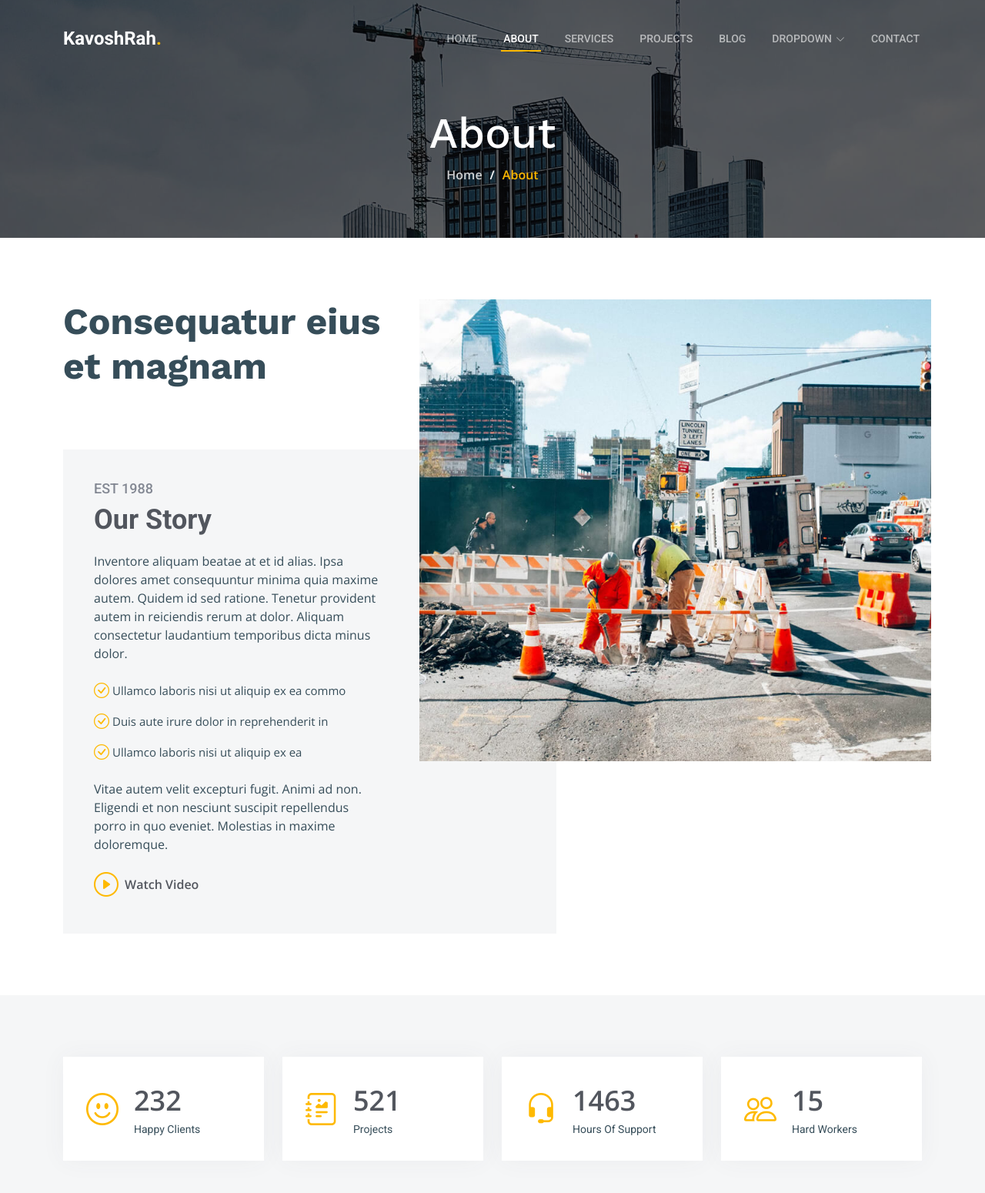
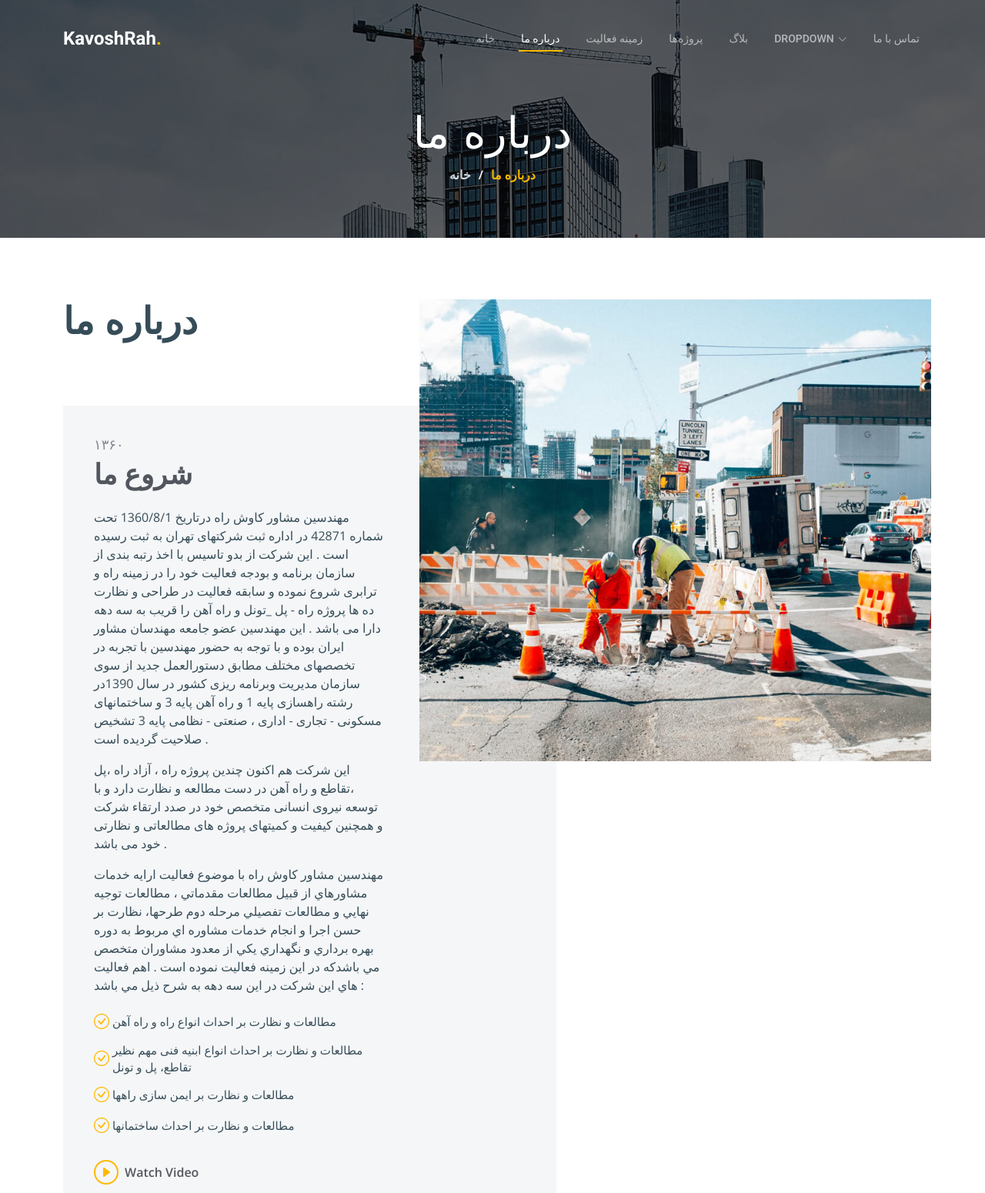
Before and after one commit to pouya-mhb/kavoshRah, a plain HTML site: page about.html in a window 1280 px wide. Shown: the top 1550 px of the page at 77% size. Drawn offline with nearby package versions, Linux system fonts and the light colour scheme.

Commit message:
header items and content

```diff
--- a/about.html
+++ b/about.html
@@ -1,5 +1,5 @@
 <!DOCTYPE html>
-<html lang="en">
+<html lang="en" dir="rtl">
 
 <head>
   <meta charset="utf-8">
@@ -39,7 +39,7 @@
   ======================================================== -->
 </head>
 
-<body>
+<body dir="">
 
   <!-- ======= Header ======= -->
   <header id="header" class="header d-flex align-items-center">
@@ -55,11 +55,11 @@
       <i class="mobile-nav-toggle mobile-nav-hide d-none bi bi-x"></i>
       <nav id="navbar" class="navbar">
         <ul>
-          <li><a href="index.html">Home</a></li>
-          <li><a href="about.html" class="active">About</a></li>
-          <li><a href="services.html">Services</a></li>
-          <li><a href="projects.html">Projects</a></li>
-          <li><a href="blog.html">Blog</a></li>
+          <li><a href="index.html">خانه</a></li>
+          <li><a href="about.html" class="active">درباره ما</a></li>
+          <li><a href="services.html">زمینه فعالیت</a></li>
+          <li><a href="projects.html">پروژه‌ها</a></li>
+          <li><a href="blog.html">بلاگ</a></li>
           <li class="dropdown"><a href="#"><span>Dropdown</span> <i
                 class="bi bi-chevron-down dropdown-indicator"></i></a>
             <ul>
@@ -79,7 +79,7 @@
               <li><a href="#">Dropdown 4</a></li>
             </ul>
           </li>
-          <li><a href="contact.html">Contact</a></li>
+          <li><a href="contact.html">تماس با ما</a></li>
         </ul>
       </nav><!-- .navbar -->
 
@@ -92,10 +92,10 @@
     <div class="breadcrumbs d-flex align-items-center" style="background-image: url('assets/img/breadcrumbs-bg.jpg');">
       <div class="container position-relative d-flex flex-column align-items-center" data-aos="fade">
 
-        <h2>About</h2>
+        <h2>درباره ما</h2>
         <ol>
-          <li><a href="index.html">Home</a></li>
-          <li>About</li>
+          <li><a href="index.html">خانه</a></li>
+          <li>درباره ما</li>
         </ol>
 
       </div>
@@ -110,21 +110,38 @@
           <div class="col-lg-7 about-img" style="background-image: url(assets/img/about.jpg);"></div>
 
           <div class="col-lg-7">
-            <h2>Consequatur eius et magnam</h2>
+            <h2>درباره ما</h2>
             <div class="our-story">
-              <h4>Est 1988</h4>
-              <h3>Our Story</h3>
-              <p>Inventore aliquam beatae at et id alias. Ipsa dolores amet consequuntur minima quia maxime autem.
-                Quidem id sed ratione. Tenetur provident autem in reiciendis rerum at dolor. Aliquam consectetur
-                laudantium temporibus dicta minus dolor.</p>
+              <h4>۱۳۶۰</h4>
+              <h3>شروع ما</h3>
+              <p>مهندسین مشاور کاوش راه درتاریخ 1360/8/1 تحت شماره 42871 در اداره ثبت شرکتهای
+                تهران به ثبت رسیده است . این شرکت از بدو تاسیس با اخذ رتبه بندی از سازمان برنامه و بودجه
+                فعالیت خود را در زمینه راه و ترابری شروع نموده و سابقه فعالیت در طراحی و نظارت ده ها پروژه
+                راه - پل _تونل و راه آهن را قریب به سه دهه دارا می باشد .
+                این مهندسین عضو جامعه مهندسان مشاور ایران بوده و با توجه به حضور مهندسین با تجربه در
+                تخصصهای مختلف مطابق دستورالعمل جدید از سوی سازمان مدیریت وبرنامه ریزی کشور در
+                سال 1390در رشته راهسازی پایه 1 و راه آهن پایه 3 و ساختمانهای مسکونی - تجاری - اداری ، صنعتی - نظامی پایه
+                3 تشخیص صلاحیت
+                گرديده است .
+              </p>
+
+              <p>این شرکت هم اکنون چندین پروژه راه ، آزاد راه ،پل ،تقاطع و راه آهن در دست مطالعه و نظارت
+                دارد و با توسعه نیروی انسانی متخصص خود در صدد ارتقاء شرکت و همچنین کیفیت و کمیتهای
+                پروژه های مطالعاتی و نظارتی خود می باشد .</p>
+
+              <p>
+                مهندسين مشاور کاوش راه با موضوع فعاليت ارايه خدمات مشاورهاي از قبيل مطالعات مقدماتي ، مطالعات توجيه
+                نهايي و مطالعات تفصيلي مرحله دوم طرحها، نظارت بر حسن اجرا و انجام خدمات مشاوره اي مربوط به دوره بهره
+                برداري و نگهداري يکي از معدود مشاوران متخصص مي باشدکه در اين زمينه فعاليت نموده است . اهم فعاليت هاي اين
+                شرکت در اين سه دهه به شرح ذيل مي باشد :
+              </p>
               <ul>
-                <li><i class="bi bi-check-circle"></i> <span>Ullamco laboris nisi ut aliquip ex ea commo</span></li>
-                <li><i class="bi bi-check-circle"></i> <span>Duis aute irure dolor in reprehenderit in</span></li>
-                <li><i class="bi bi-check-circle"></i> <span>Ullamco laboris nisi ut aliquip ex ea</span></li>
+                <li><i class="bi bi-check-circle"></i> <span>مطالعات و نظارت بر احداث انواع راه و راه آهن</span></li>
+                <li><i class="bi bi-check-circle"></i> <span>مطالعات و نظارت بر احداث انواع ابنیه فنی مهم نظیر تقاطع، پل
+                    و تونل</span></li>
+                <li><i class="bi bi-check-circle"></i> <span>مطالعات و نظارت بر ایمن سازی راهها</span></li>
+                <li><i class="bi bi-check-circle"></i> <span>مطالعات و نظارت بر احداث ساختمانها</span></li>
               </ul>
-              <p>Vitae autem velit excepturi fugit. Animi ad non. Eligendi et non nesciunt suscipit repellendus porro in
-                quo eveniet. Molestias in maxime doloremque.</p>
-
               <div class="watch-video d-flex align-items-center position-relative">
                 <i class="bi bi-play-circle"></i>
                 <a href="https://www.youtube.com/watch?v=LXb3EKWsInQ" class="glightbox stretched-link">Watch Video</a>
@@ -200,6 +217,7 @@
         <div class="row justify-content-around gy-4">
           <div class="col-lg-6 img-bg" style="background-image: url(assets/img/alt-services.jpg);" data-aos="zoom-in"
             data-aos-delay="100"></div>
+
 
           <div class="col-lg-5 d-flex flex-column justify-content-center">
             <h3>Enim quis est voluptatibus aliquid consequatur fugiat</h3>
@@ -578,9 +596,9 @@
           <div class="col-lg-2 col-md-3 footer-links">
             <h4>Useful Links</h4>
             <ul>
-              <li><a href="#">Home</a></li>
+              <li><a href="#">خانه</a></li>
               <li><a href="#">About us</a></li>
-              <li><a href="#">Services</a></li>
+              <li><a href="#">زمینه فعالیت</a></li>
               <li><a href="#">Terms of service</a></li>
               <li><a href="#">Privacy policy</a></li>
             </ul>
```
Also changed, not shown: blog-details.html (+9 -9 lines), blog.html (+9 -9 lines), contact.html (+9 -9 lines), index.html (+25 -20 lines), project-details.html (+9 -9 lines), projects.html (+9 -9 lines), sample-inner-page.html (+9 -9 lines), service-details.html (+9 -9 lines), services.html (+9 -9 lines).
